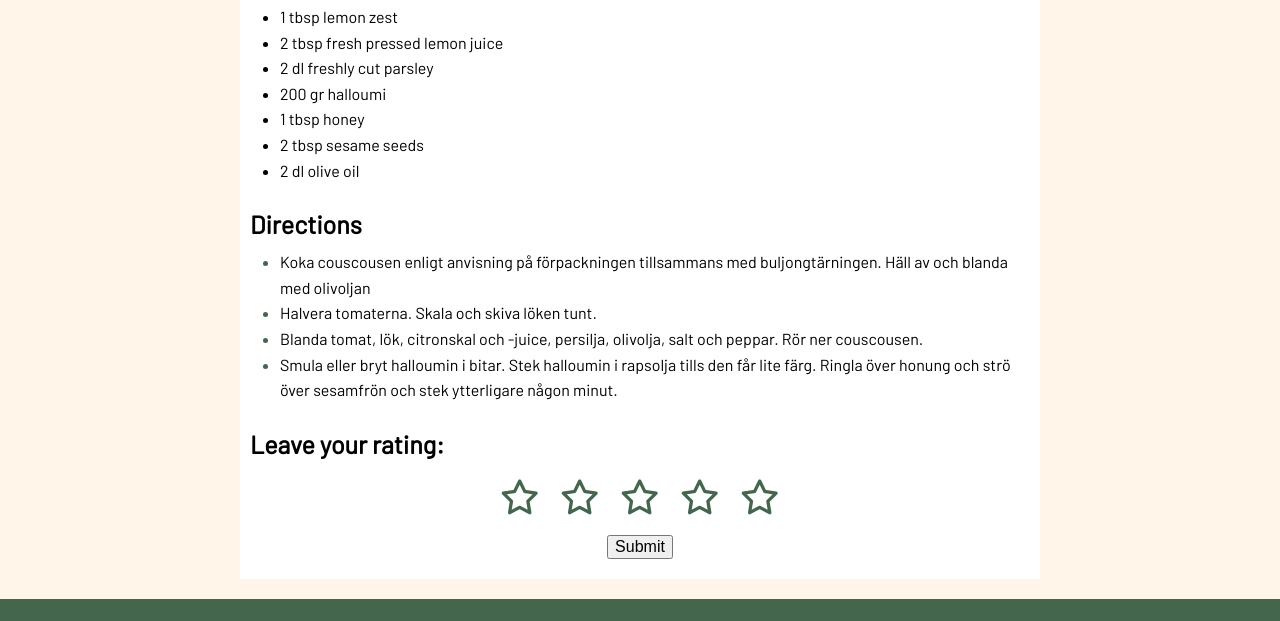
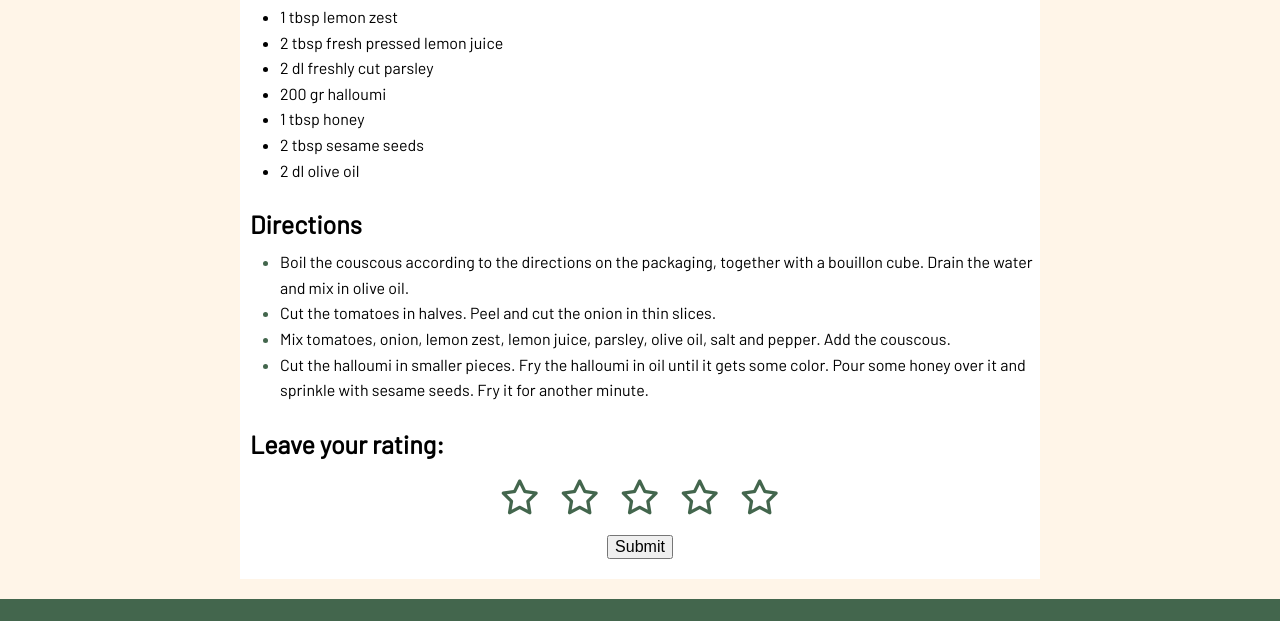
Before and after one commit to NovelleCode/recipes-website, a plain HTML site: page couscous.html in a window 1280 px wide. Shown: the part 1257-1878 px from the top of the page. Drawn offline with Linux system fonts and the light colour scheme.

Commit message:
Translated couscous recipe to English

```diff
--- a/couscous.html
+++ b/couscous.html
@@ -39,17 +39,18 @@
         <h3>Directions</h3>
         <ul class="directions">
             <li>
-                Koka couscousen enligt anvisning på förpackningen tillsammans med buljongtärningen. Häll av och blanda med olivoljan
+                Boil the couscous according to the directions on the packaging, together with a bouillon cube. Drain
+                the water and mix in olive oil.
             </li>
             <li>
-                Halvera tomaterna. Skala och skiva löken tunt.
+                Cut the tomatoes in halves. Peel and cut the onion in thin slices.
             </li>
             <li>
-                Blanda tomat, lök, citronskal och -juice, persilja, olivolja, salt och peppar. Rör ner couscousen.
+                Mix tomatoes, onion, lemon zest, lemon juice, parsley, olive oil, salt and pepper. Add the couscous.
             </li>
             <li>
-                Smula eller bryt halloumin i bitar. Stek halloumin i rapsolja tills den får lite färg.
-                Ringla över honung och strö över sesamfrön och stek ytterligare någon minut.
+                Cut the halloumi in smaller pieces. Fry the halloumi in oil until it gets some color. Pour some honey
+                over it and sprinkle with sesame seeds. Fry it for another minute.
             </li>
         </ul>
         <section class="rating-section">
--- a/css/style.css
+++ b/css/style.css
@@ -217,7 +217,7 @@ footer li {
 }
 
 
-/* RATING in recipe page */
+/* Rating in recipe page */
 /* Followed this tutorial: https://www.youtube.com/watch?v=Ep78KjstQuw */
 /* Edited some parts from the original */
 .rating {
```
